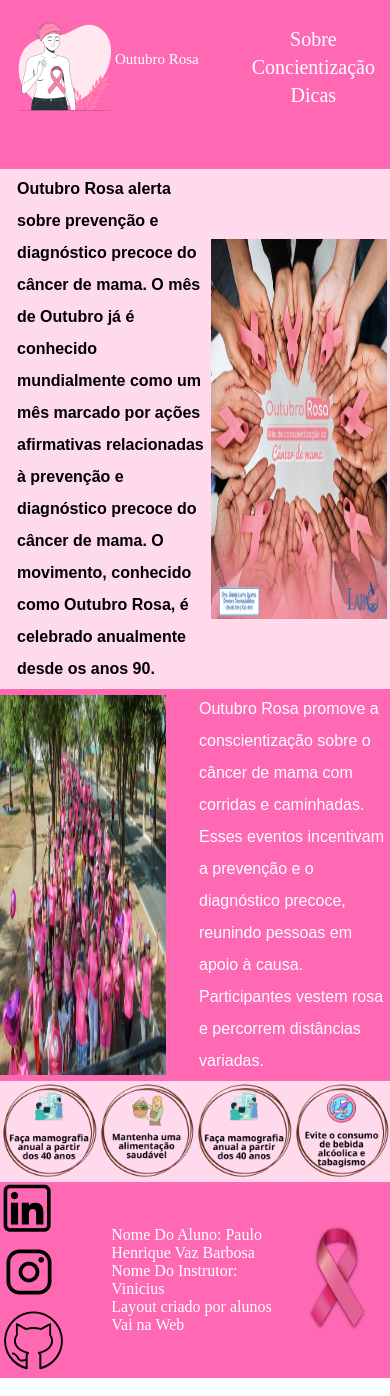
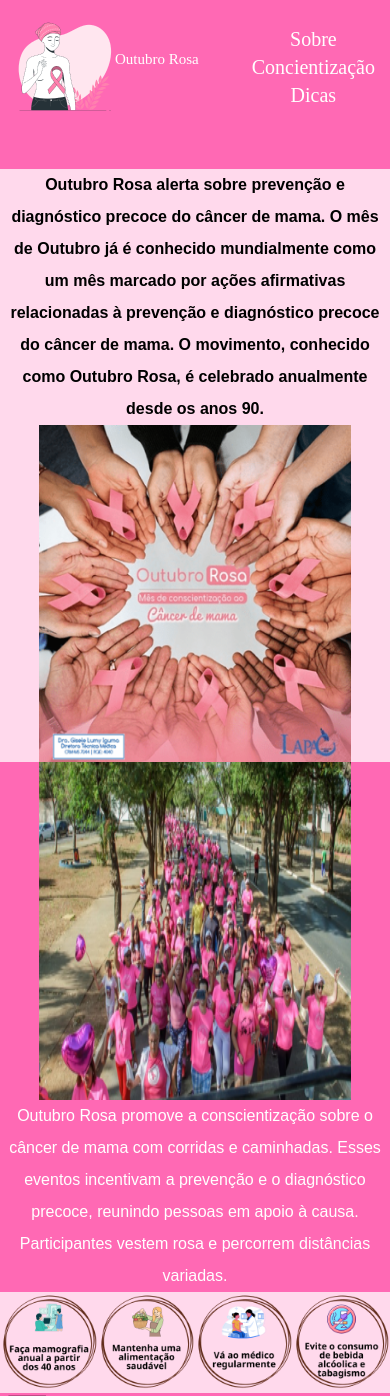
Before and after one commit to Paulo2991/outubro-rosa, a plain HTML site: page index.html in a window 390 px wide. Shown: the top 1396 px of the page. Drawn offline with Linux system fonts and the light colour scheme.

Commit message:
Ajustando a Responsividade

```diff
--- a/css/style.scss
+++ b/css/style.scss
@@ -60,13 +60,13 @@ main{
       p{
          font-weight: bold;
          font-family: Arial, Helvetica, sans-serif;
-         width: 35%;
+         width: 50%;
          text-justify: justify;
          line-height: 2rem;
 
          @media (max-width: 800px){
-            width: 50vw;
-            padding: 0.25rem;
+            width: 100vw;
+            text-align: center;
          }
       }
 
@@ -78,10 +78,14 @@ main{
 
          @media (max-width: 800px){
             img{
-              width: 45vw;
-              height: 45vh;
+              width: 80vw;
+              height: 40vh;
             }
          }
+      }
+
+      @media (max-width: 600px){
+         flex-direction: column;
       }
    }
 
@@ -108,13 +112,17 @@ main{
 
       @media (max-width: 600px){
          p{
-            width: 50vw;
-            padding: 0.25rem;
+            width: 100vw;
+            text-align: center;
          }
            img{
-             width: 45vw;
-              height: 45vh;
+             width: 80vw;
+             height: 40vh;
            }
+      }
+
+      @media (max-width: 600px){
+         flex-direction: column;
       }
    }
 
--- a/index.html
+++ b/index.html
@@ -45,10 +45,10 @@
               <img src="img/alimentacaosaudavel.png" alt="Alimentação Saudavel">
            </figure>
            <figure class="card">
-              <img src="img/mamografia.png" alt="Alimentação Saudavel">
+              <img src="img/consultamedica.png" alt="Consulta Medica">
            </figure>
            <figure class="card">
-              <img src="img/proibidobeber.png" alt="Alimentação Saudavel">
+              <img src="img/proibidobeber.png" alt="Proibido Beber">
            </figure>
        </section>
     </main>
```
Also changed, not shown: css/style.css, 1 other file.
